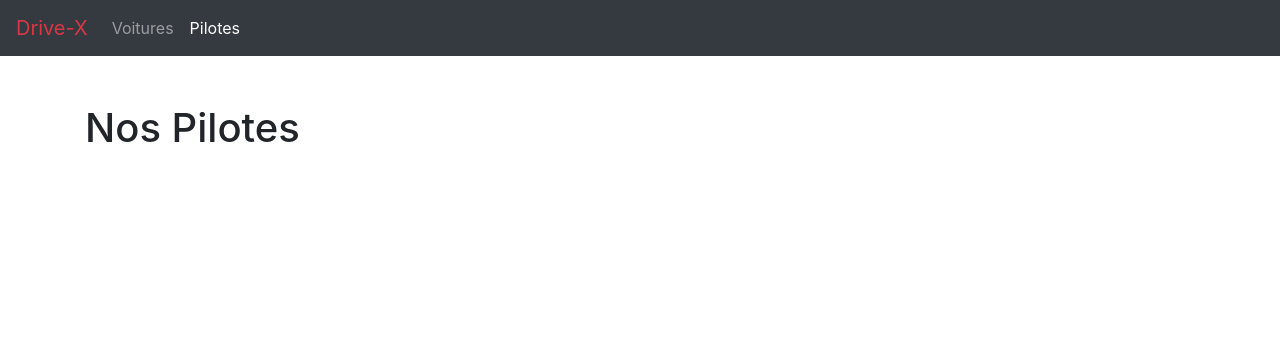
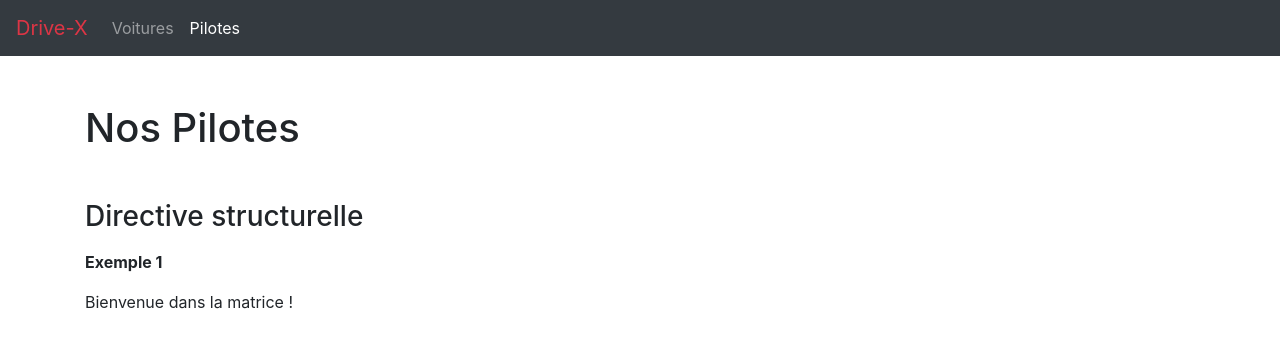
Before and after one commit to Amar2050/Drive-X-Angular, an Angular app in the folder Drive-X/: page /drivers in a window 1280 px wide. Shown: the top 348 px of the page. Built offline with nearby package versions, Linux system fonts and the light colour scheme.

Commit message:
Directive - Directive Structurelle - ngIf - Exemple 1
Exemple simple pour comprendre le principe

```diff
--- a/Drive-X/src/app/drivers-list/drivers-list.component.html
+++ b/Drive-X/src/app/drivers-list/drivers-list.component.html
@@ -1,3 +1,12 @@
 <h1 class="my-5">
     Nos Pilotes
 </h1>
+
+<p class="h3 my-3">Directive structurelle</p>
+
+<p class="font-weight-bold">Exemple 1</p>
+
+
+<!-- J'utilise la variable pour afficher ou non des elements
+     Modifiant ainsi la structure du dom  -->
+<p *ngIf="isOnline">Bienvenue dans la matrice !</p>
--- a/Drive-X/src/app/drivers-list/drivers-list.component.ts
+++ b/Drive-X/src/app/drivers-list/drivers-list.component.ts
@@ -7,6 +7,11 @@ import { Component, OnInit } from '@angular/core';
 })
 export class DriversListComponent implements OnInit {
 
+
+  // Je déclare une variable de type booléen
+  // Que j'utilise dans le template pour afficher ou non un element html
+  isOnline:boolean = true;
+
   constructor() { }
 
   ngOnInit(): void {
```
